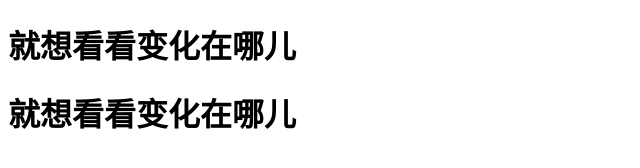
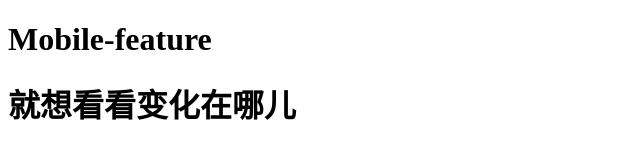
Before and after one commit to yang0406/movie, a plain HTML site: page index.html in a window 1280 px wide. Shown: the whole page, without its empty margins (0-640 px from the left). Drawn offline with Linux system fonts and the light colour scheme.

Commit message:
'修改了一下标题'

```diff
--- a/index.html
+++ b/index.html
@@ -8,7 +8,7 @@
     <link rel="apple-touch-icon-precomposed" sizes="144x144" href="http://36kr.com/apple-touch-icon-iphone4.png">
 </head>
 <body>
-    <h1>就想看看变化在哪儿</h1>
+    <h1>Mobile-feature</h1>
     <h1>就想看看变化在哪儿</h1>
 </body>
 </html>
```
